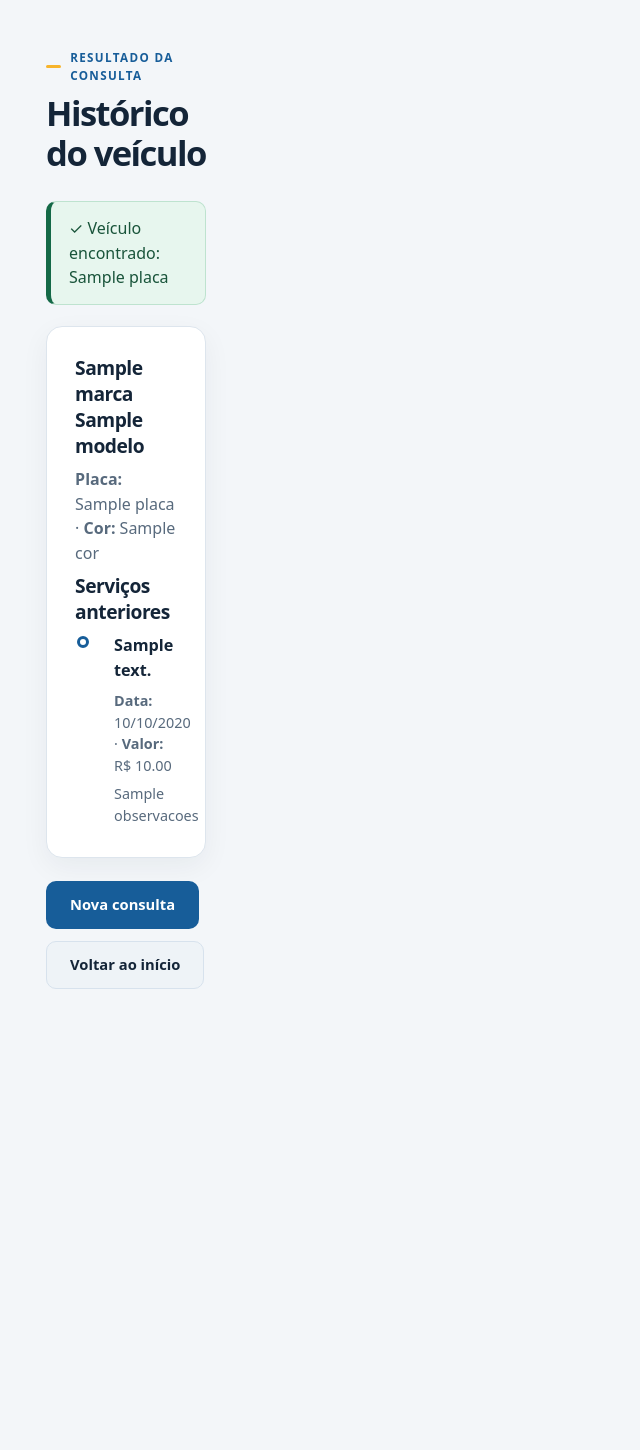
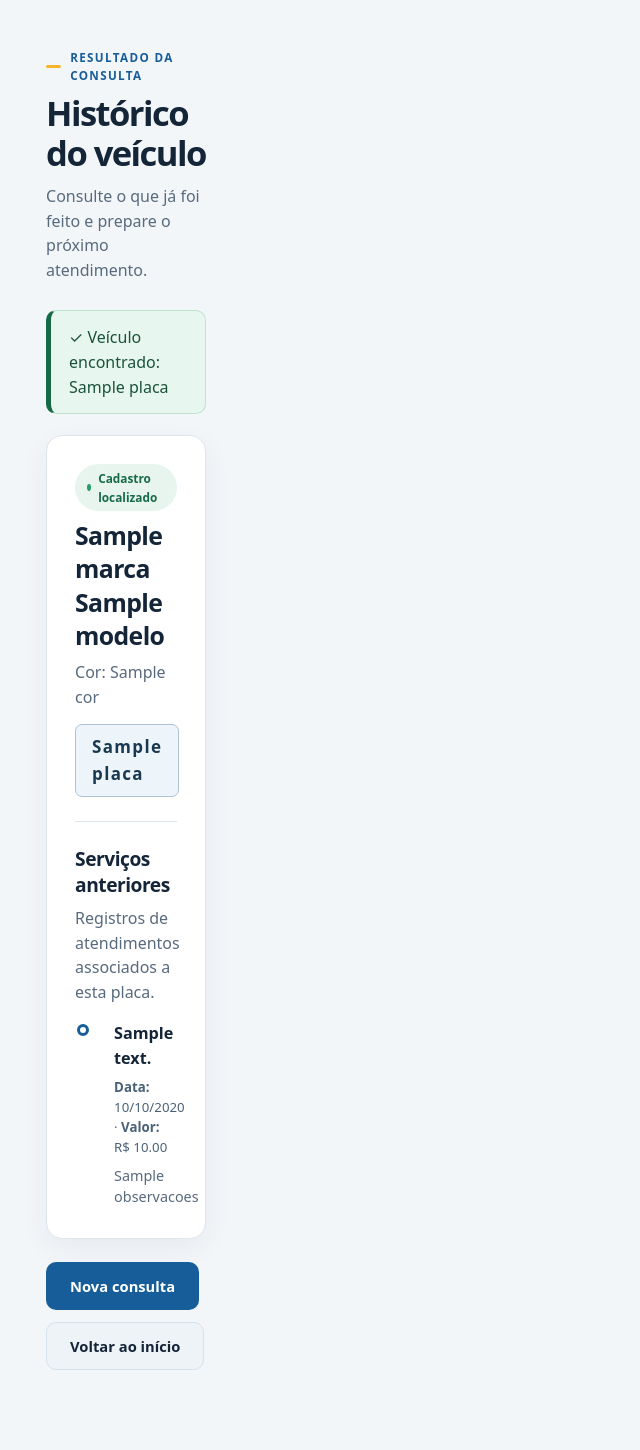
Before and after one commit to paola-facchin/lgr-estetica-automotiva-mvp, a Django app: template core/templates/core/historico.html in a window 1280 px wide. Shown: the part 82-1532 px from the top of the page, without its empty margins (0-640 px from the left). Before the commit the page ends 1071 px from the top, so only its background shows below. Run offline with Django 5.2, Linux system fonts and the light colour scheme; the template is opened without the code that fills it: most values are stand-ins (such as "Sample title", 1, 10 or a date in 2020).

Commit message:
ui: moderniza historico.html

```diff
--- a/core/templates/core/historico.html
+++ b/core/templates/core/historico.html
@@ -1 +1,29 @@
-{% extends 'core/base.html' %}{% block title %}Histórico do veículo · LGR{% endblock %}{% block content %}<div class="titulo"><p class="subtitulo">RESULTADO DA CONSULTA</p><h1>Histórico do veículo</h1></div>{% if veiculo %}<div class="aviso sucesso" role="status">✓ Veículo encontrado: {{ veiculo.placa }}</div><section class="card"><h2>{{ veiculo.marca }} {{ veiculo.modelo }}</h2><p><strong>Placa:</strong> {{ veiculo.placa }} {% if veiculo.cor %} · <strong>Cor:</strong> {{ veiculo.cor }}{% endif %}</p><h2>Serviços anteriores</h2>{% for servico in servicos %}<article class="servico"><h3>{{ servico.descricao }}</h3><p><strong>Data:</strong> {{ servico.data_servico|date:'d/m/Y' }} · <strong>Valor:</strong> R$ {{ servico.valor|floatformat:2 }}</p>{% if servico.observacoes %}<p>{{ servico.observacoes }}</p>{% endif %}</article>{% empty %}<p>Nenhum serviço registrado para este veículo.</p>{% endfor %}</section>{% else %}<section class="card"><p class="aviso erro" role="alert">Veículo não encontrado. Confira a placa e tente novamente.</p><p>Placa pesquisada: <strong>{{ placa }}</strong></p></section>{% endif %}<div class="acoes"><a class="btn" href="{% url 'consulta' %}">Nova consulta</a><a class="btn secundario" href="{% url 'inicio' %}">Voltar ao início</a></div>{% endblock %}
+{% extends 'core/base.html' %}
+{% block title %}Histórico do veículo · LGR{% endblock %}
+{% block content %}
+<div class="titulo"><p class="subtitulo">Resultado da consulta</p><h1>Histórico do veículo</h1><p>Consulte o que já foi feito e prepare o próximo atendimento.</p></div>
+{% if veiculo %}
+<div class="aviso sucesso" role="status">✓ Veículo encontrado: {{ veiculo.placa }}</div>
+<section class="card">
+  <div class="ficha-veiculo">
+    <div><span class="status-mini">Cadastro localizado</span><h2>{{ veiculo.marca }} {{ veiculo.modelo }}</h2><p>{% if veiculo.cor %}Cor: {{ veiculo.cor }}{% else %}Veículo cadastrado{% endif %}</p></div>
+    <span class="placa-tag" aria-label="Placa {{ veiculo.placa }}">{{ veiculo.placa }}</span>
+  </div>
+  <hr class="divisoria">
+  <h2>Serviços anteriores</h2>
+  <p>Registros de atendimentos associados a esta placa.</p>
+  <div class="lista-servicos">
+    {% for servico in servicos %}
+    <article class="servico">
+      <h3>{{ servico.descricao }}</h3>
+      <p class="meta"><strong>Data:</strong> {{ servico.data_servico|date:'d/m/Y' }} · <strong>Valor:</strong> R$ {{ servico.valor|floatformat:2 }}</p>
+      {% if servico.observacoes %}<p>{{ servico.observacoes }}</p>{% endif %}
+    </article>
+    {% empty %}<p>Nenhum serviço registrado para este veículo.</p>{% endfor %}
+  </div>
+</section>
+{% else %}
+<section class="card"><p class="aviso erro" role="alert">Veículo não encontrado. Confira a placa e tente novamente.</p><p>Placa pesquisada: <strong>{{ placa }}</strong></p></section>
+{% endif %}
+<div class="acoes"><a class="btn" href="{% url 'consulta' %}">Nova consulta</a><a class="btn secundario" href="{% url 'inicio' %}">Voltar ao início</a></div>
+{% endblock %}
```
